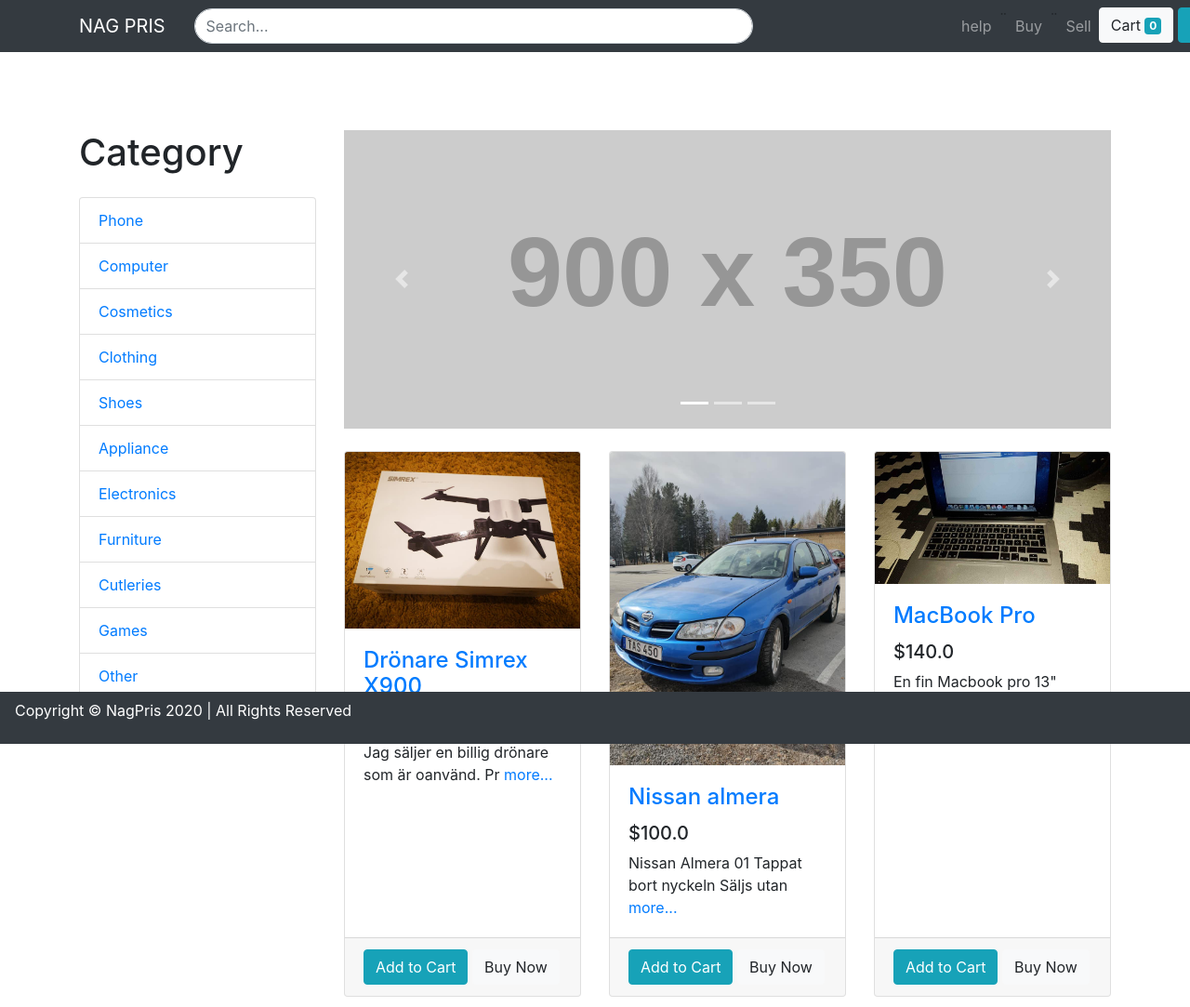
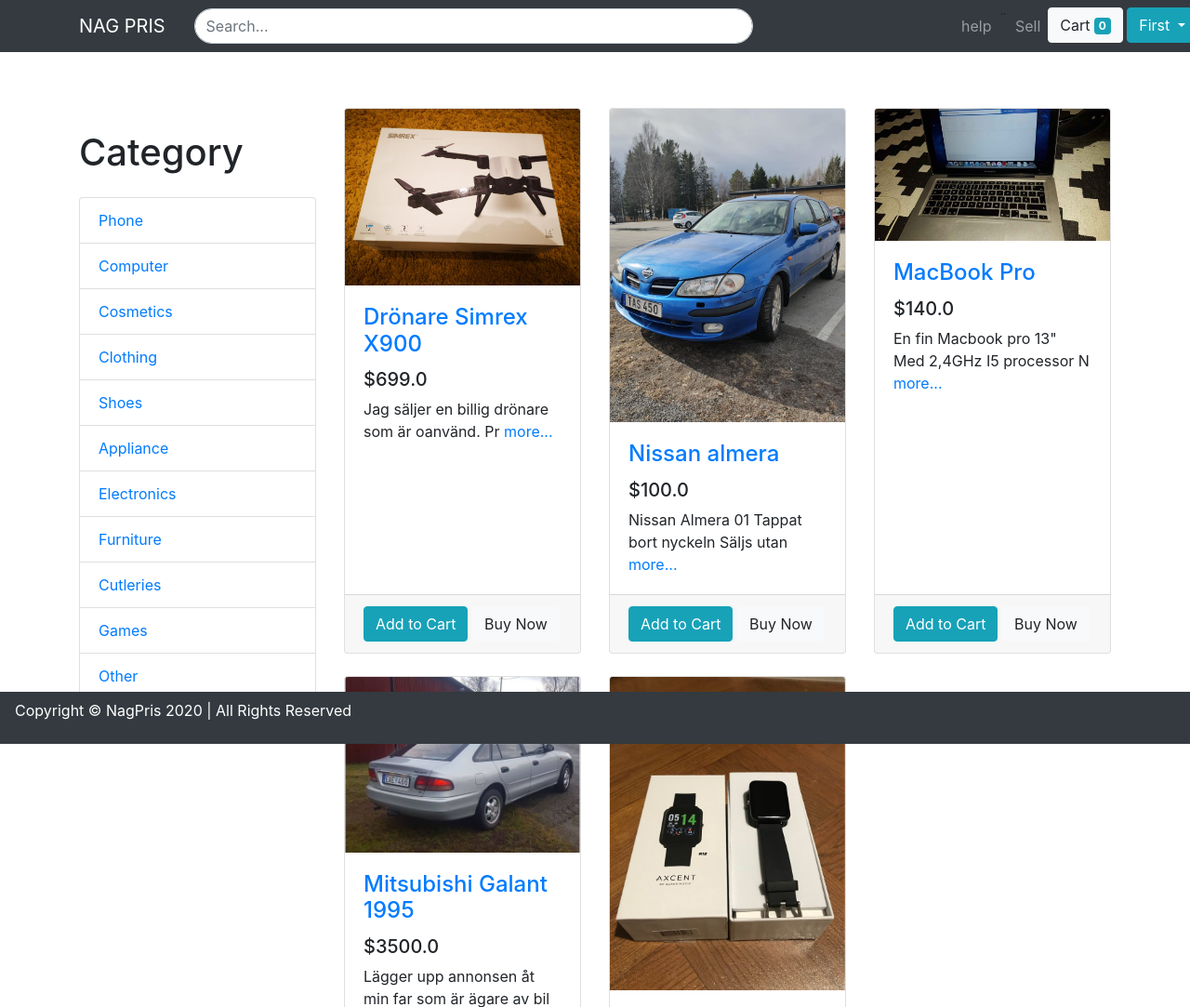
Before and after one commit to tmuweh/cs50_2020, a Flask app: page / in a window 1280 px wide. Shown: the top 1083 px of the page at 93% size. Run offline with Flask 2, Linux system fonts and the light colour scheme; a user stored in the database is signed in; grey boxes labelled with a size stand in for pictures from a placeholder-image service; some libraries are stand-ins or nearby versions.

Commit message:
remove buy link menu

```diff
--- a/project/nagpris/application.py
+++ b/project/nagpris/application.py
@@ -78,6 +78,7 @@
         products = db.execute("SELECT * FROM products JOIN images WHERE products.product_id = images.product_id")
 
     categories = db.execute("SELECT * FROM category WHERE 1")
+    images = db.execute("SELECT img_url FROM images")
     if "cart_items" in session:
         pass
     else:
@@ -85,7 +86,7 @@
         session["cart_items"] = 0
 
 
-    return render_template("index.html", products=products, categories=categories)
+    return render_template("index.html", products=products, categories=categories, images=images)
 
 
 @app.route("/logout")
--- a/project/nagpris/templates/index.html
+++ b/project/nagpris/templates/index.html
@@ -19,34 +19,6 @@
     <!-- /.col-lg-3 -->
 
     <div class="col-lg-9">
-
-        <div id="carouselExampleIndicators" class="carousel slide my-4" data-ride="carousel">
-          <ol class="carousel-indicators">
-            <li data-target="#carouselExampleIndicators" data-slide-to="0" class="active"></li>
-            <li data-target="#carouselExampleIndicators" data-slide-to="1"></li>
-            <li data-target="#carouselExampleIndicators" data-slide-to="2"></li>
-          </ol>
-          <div class="carousel-inner" role="listbox">
-            <div class="carousel-item active">
-              <img class="d-block img-fluid" src="http://placehold.it/900x350" alt="First slide">
-            </div>
-            <div class="carousel-item">
-              <img class="d-block img-fluid" src="http://placehold.it/900x350" alt="Second slide">
-            </div>
-            <div class="carousel-item">
-              <img class="d-block img-fluid" src="http://placehold.it/900x350" alt="Third slide">
-            </div>
-          </div>
-          <a class="carousel-control-prev" href="#carouselExampleIndicators" role="button" data-slide="prev">
-            <span class="carousel-control-prev-icon" aria-hidden="true"></span>
-            <span class="sr-only">Previous</span>
-          </a>
-          <a class="carousel-control-next" href="#carouselExampleIndicators" role="button" data-slide="next">
-            <span class="carousel-control-next-icon" aria-hidden="true"></span>
-            <span class="sr-only">Next</span>
-          </a>
-        </div>
-
         <!-- Products to be displayed-->
         <div class="row">
           {% for product in products %}
--- a/project/nagpris/templates/layout.html
+++ b/project/nagpris/templates/layout.html
@@ -39,9 +39,6 @@
             <a class="nav-link" href="/how-to">help</a>
           </li>
           {% if session.user_id %}¨
-          <li class="nav-item">
-            <a class="nav-link" href="/buy">Buy</a>
-          </li>¨
           <li class="nav-item">
             <a class="nav-link" href="/sell">Sell</a>
           </li>
```
Also changed, not shown: project/nagpris/data.db, project/nagpris/static/images/products/smart_watch_1608313719.jpg (added).
